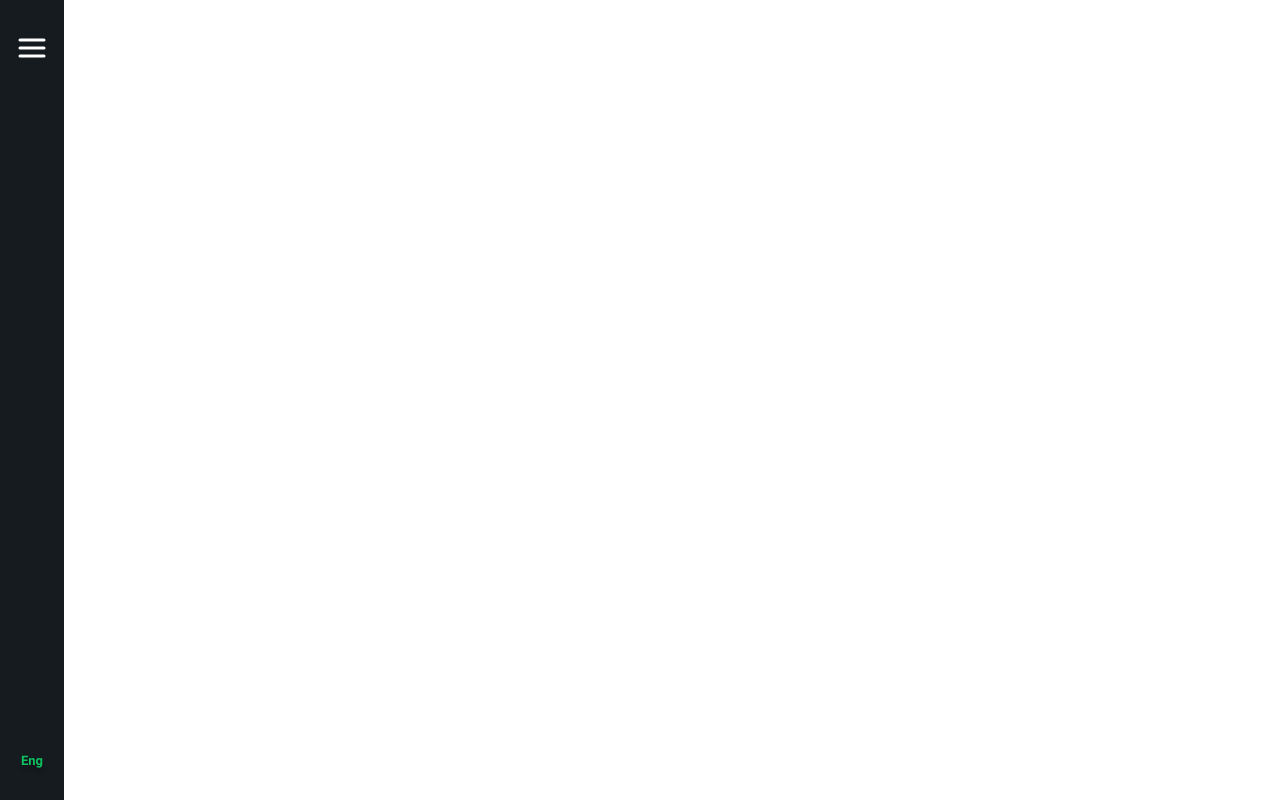
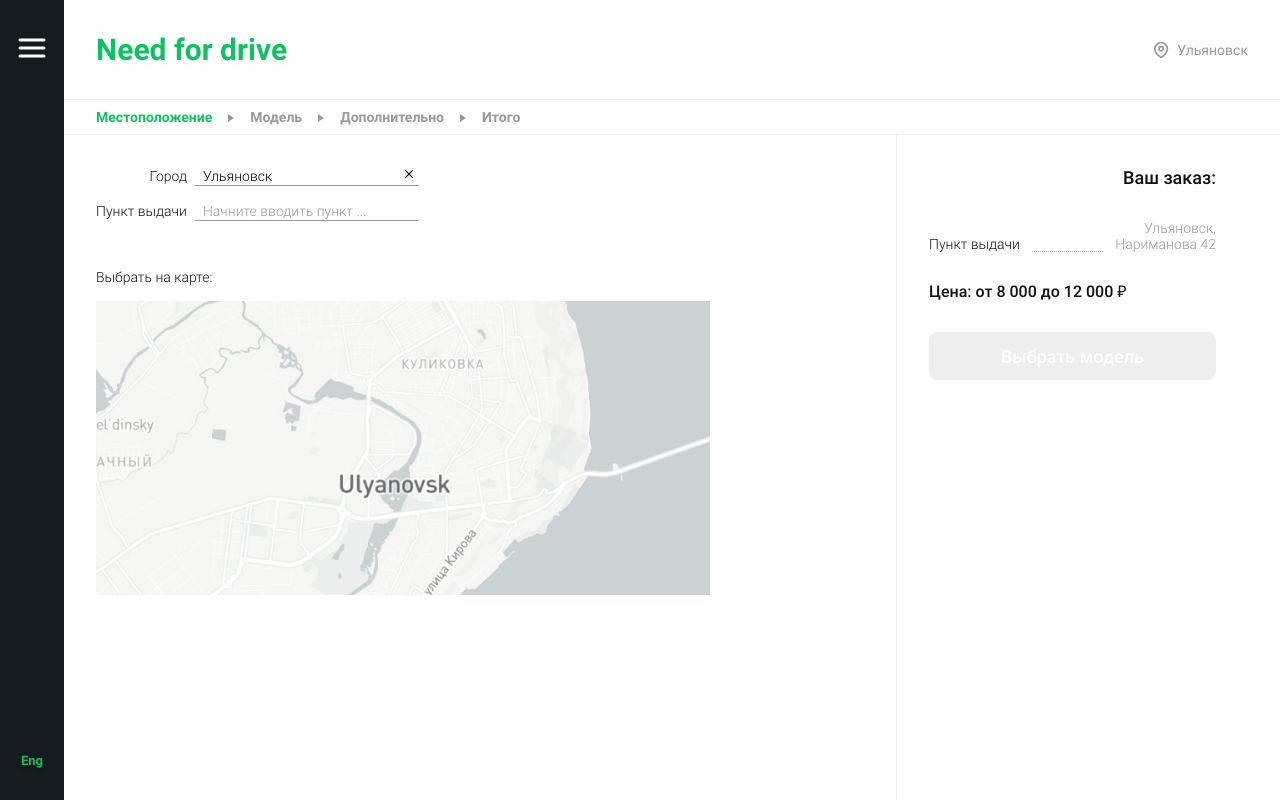
Before and after one commit to antonydevanchi/carsharing-app, a React (Create React App) app: page /order-form/location in a window 1280 px wide. Built offline with nearby package versions, Linux system fonts and the light colour scheme.

Commit message:
Refactored structure of order form

```diff
--- a/src/components/App.js
+++ b/src/components/App.js
@@ -7,9 +7,7 @@ import MainContent from './MainContent/MainContent';
 import Footer from './Footer/Footer';
 import NewSlider from './Slider/NewSlider';
 import { BrowserRouter, Route, Switch } from 'react-router-dom';
-import Breadcrumbs from './Breadcrumbs/Breadccrumbs';
-import Location from './Location/Location';
-import Order from './Order/Order';
+import OrderForm from './OrderForm/OrderForm';
 
 function App() {
   return (
@@ -25,14 +23,10 @@ function App() {
             </div>
             <NewSlider />
           </Route>
-          <Route path="/location">
+          <Route path="/order-form">
             <div className="order-page">
               <Header />
-              <Breadcrumbs />
-              <div className="order-content">
-                <Location />
-                <Order />
-              </div>
+              <OrderForm />
             </div>
           </Route>
         </Switch>
--- a/src/components/App.scss
+++ b/src/components/App.scss
@@ -38,11 +38,11 @@
   // max-width: 1440px;
 }
 
-.order-content {
-  display: flex;
-  width: 100%;
-  height: 100%;
-  @media screen and (max-width: $tablet) {
-    flex-direction: column;
-  }
-}
+// .order-content {
+//   display: flex;
+//   width: 100%;
+//   height: 100%;
+//   @media screen and (max-width: $tablet) {
+//     flex-direction: column;
+//   }
+// }
--- a/src/components/MainContent/MainContent.js
+++ b/src/components/MainContent/MainContent.js
@@ -9,7 +9,7 @@ function MainContent() {
       <h1 className="main-content__title main-content__title_rus">Каршеринг</h1>
       <h2 className="main-content__title main-content__title_en" lang="en">Need for drive</h2>
       <p className="main-content__text">Поминутная аренда авто твоего города</p>
-      <Link to="/location">
+      <Link to="/order-form/location">
         <Button
           style={{ width: 250, marginTop: 64 }}
           text="Забронировать"
--- /dev/null
+++ b/src/components/OrderForm/OrderForm.js
@@ -0,0 +1,33 @@
+import React from 'react';
+import './OrderForm.scss';
+import Breadcrumbs from './components/Breadcrumbs/Breadccrumbs';
+import Location from './components/Location/Location';
+import Order from './components/Order/Order';
+import {Switch, Route} from 'react-router-dom';
+
+function OrderForm() {
+  return (
+    <>
+      <Breadcrumbs />
+      <div className="order-form">
+        <Switch>
+          <Route path='/order-form/location'>
+            <Location />
+          </Route>
+          <Route path="/order-form/model">
+            Model
+          </Route>
+          <Route path="/order-form/additionally">
+            Additionally
+          </Route>
+          <Route path="/order-form/total">
+            Total
+          </Route>
+        </Switch>
+        <Order />
+      </div>
+    </>
+  )
+}
+
+export default OrderForm;
--- /dev/null
+++ b/src/components/OrderForm/OrderForm.scss
@@ -0,0 +1,10 @@
+@import "../../scss/variables.scss";
+
+.order-form {
+  display: flex;
+  width: 100%;
+  height: 100%;
+  @media screen and (max-width: $tablet) {
+    flex-direction: column;
+  }
+}
--- a/src/components/Breadcrumbs/Breadccrumbs.js
+++ b/src/components/OrderForm/components/Breadcrumbs/Breadccrumbs.js
@@ -1,25 +1,25 @@
 import React from 'react';
 import './Breadcrumbs.scss';
 import {NavLink} from 'react-router-dom';
-import arrow from '../../images/arrow.svg';
+import arrow from '../../../../images/arrow.svg';
 
 function Breadcrumbs() {
   return (
     <ul className="breadcrumbs">
       <li className="breadcrumbs__item">
-        <NavLink className="breadcrumbs__link" activeClassName="breadcrumbs__link_active" to="/location">Местоположение</NavLink>
+        <NavLink className="breadcrumbs__link" activeClassName="breadcrumbs__link_active" to="/order-form/location">Местоположение</NavLink>
         <img className="breadcrumbs__arrow" src={arrow} alt="стрелка"/>
       </li>
       <li className="breadcrumbs__item">
-        <NavLink className="breadcrumbs__link" activeClassName="breadcrumbs__link_active" to="/model">Модель</NavLink>
+        <NavLink className="breadcrumbs__link" activeClassName="breadcrumbs__link_active" to="/order-form/model">Модель</NavLink>
         <img className="breadcrumbs__arrow" src={arrow} alt="стрелка"/>
       </li>
       <li className="breadcrumbs__item" >
-        <NavLink className="breadcrumbs__link" activeClassName="breadcrumbs__link_active" to="/additionally">Дополнительно</NavLink>
+        <NavLink className="breadcrumbs__link" activeClassName="breadcrumbs__link_active" to="/order-form/additionally">Дополнительно</NavLink>
         <img className="breadcrumbs__arrow" src={arrow} alt="стрелка"/>
       </li>
       <li className="breadcrumbs__item">
-      <NavLink className="breadcrumbs__link" activeClassName="breadcrumbs__link_active" to="/total">Итого</NavLink>
+      <NavLink className="breadcrumbs__link" activeClassName="breadcrumbs__link_active" to="/order-form/total">Итого</NavLink>
       </li>
     </ul>
   )
--- a/src/components/Breadcrumbs/Breadcrumbs.scss
+++ b/src/components/OrderForm/components/Breadcrumbs/Breadcrumbs.scss
@@ -1,4 +1,4 @@
-@import "../../scss/variables.scss";
+@import "../../../../scss/variables.scss";
 
 .breadcrumbs {
   display: flex;
@@ -19,6 +19,7 @@
 }
 
 .breadcrumbs__item {
+  margin: 0;
 }
 
 .breadcrumbs__link {
--- a/src/components/Location/Location.js
+++ b/src/components/OrderForm/components/Location/Location.js
@@ -1,6 +1,6 @@
 import React from 'react';
 import './Location.scss';
-import map from '../../images/map.jpg';
+import map from '../../../../images/map.jpg';
 
 function Location() {
   return (
--- a/src/components/Location/Location.scss
+++ b/src/components/OrderForm/components/Location/Location.scss
@@ -1,4 +1,4 @@
-@import "../../scss/variables.scss";
+@import "../../../../scss/variables.scss";
 
 .location {
   display: flex;
@@ -75,7 +75,7 @@
   position: absolute;
   bottom: 6px;
   right: 6px;
-  background-image: url(../../images/reset.svg);
+  background-image: url(../../../../images/reset.svg);
   background-size: cover;
   background-repeat: no-repeat;
   border: none;
--- a/src/components/Order/Order.js
+++ b/src/components/OrderForm/components/Order/Order.js
@@ -1,6 +1,6 @@
 import React from 'react';
 import './Order.scss';
-import Button from '../Button/Button';
+import Button from '../../../Button/Button';
 
 function Order() {
   return (
--- a/src/components/Order/Order.scss
+++ b/src/components/OrderForm/components/Order/Order.scss
@@ -1,4 +1,4 @@
-@import "../../scss/variables.scss";
+@import "../../../../scss/variables.scss";
 
 .order {
   min-width: 384px;
```
